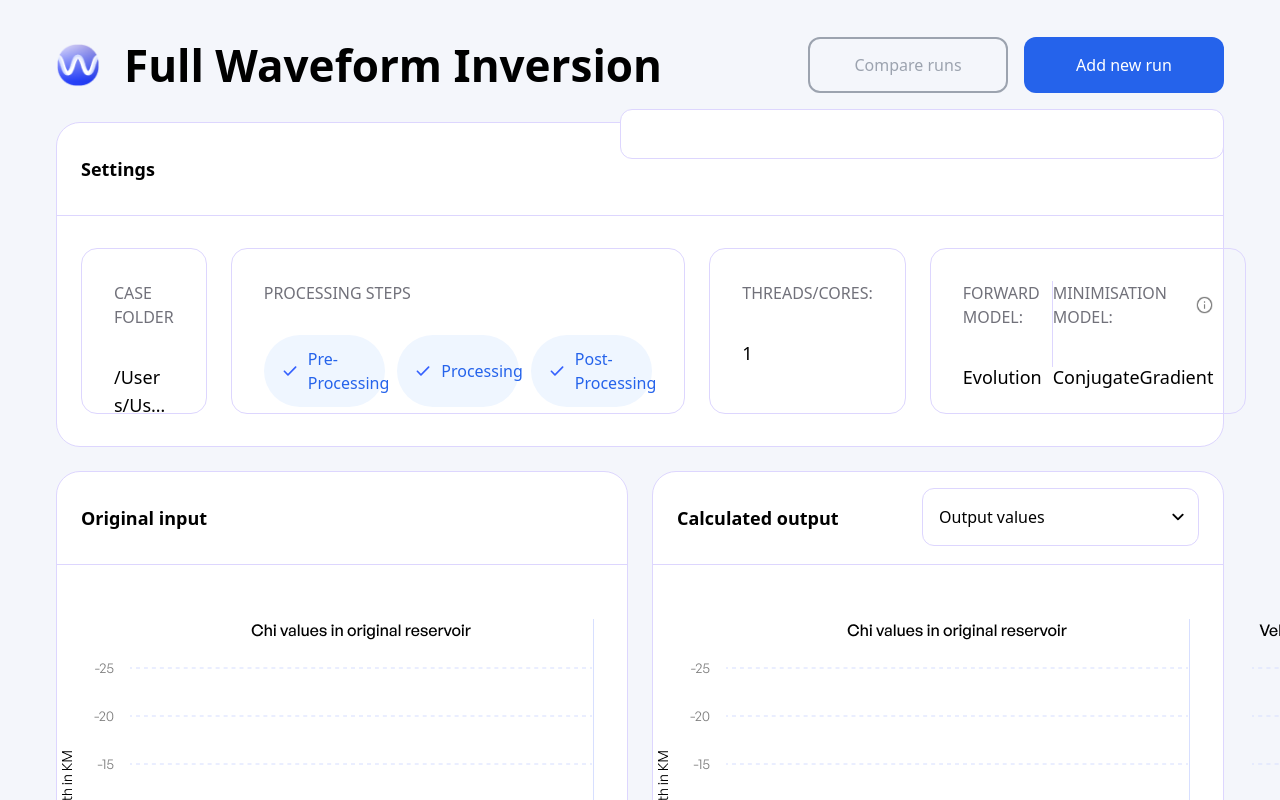
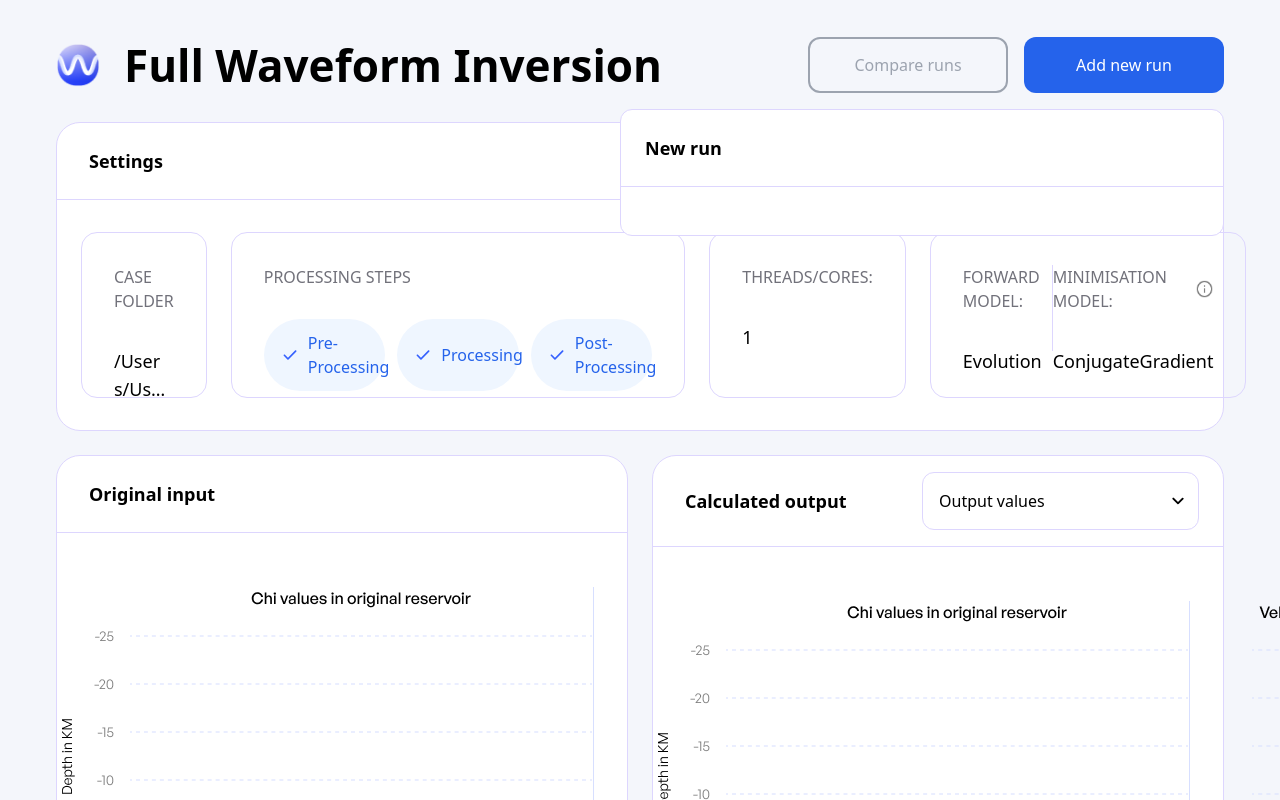
Before and after one commit to SalarGit/FWI, a React (Vite) app in the folder full-waveform-inversion/: page / in a window 1280 px wide. Both pictures are taken after a click on the button "Add new run". Shown: the top 800 px of the page. Built offline with nearby package versions, Linux system fonts and the light colour scheme.

Commit message:
Implement UppertPart component

```diff
--- a/full-waveform-inversion/src/components/Header.jsx
+++ b/full-waveform-inversion/src/components/Header.jsx
@@ -2,6 +2,9 @@ import { useState } from 'react';
 
 import '../index.css'
 import logo from '../assets/fwi-logo.png'
+
+import H1 from './custom/H1.jsx';
+import UpperPart from './custom/UpperPart.jsx';
 
 export default function Header() {
     const [addingNewRun, setAddingNewRun] = useState(false);
@@ -43,11 +46,15 @@ export default function Header() {
                     </button>
                     {addingNewRun && (
                         // New Run Container
-                        <div className='absolute w-[604px] p-6 mt-4 right-0
+                        <div className='absolute w-[604px] mt-4 right-0
                             bg-white border border-violet-200 rounded-xl'
                         >
-                            {/* Top Part */}
+                            <UpperPart heading='New run' styling='p-6' side={'t'}/>
 
+                            {/* Lower Part */}
+                            <div className='p-6'>
+
+                            </div>
                         </div>
                     )}
                 </div>
--- a/full-waveform-inversion/src/components/IO/Input.jsx
+++ b/full-waveform-inversion/src/components/IO/Input.jsx
@@ -1,19 +1,14 @@
 import H1 from ".././custom/H1.jsx";
+import Border from "../custom/Border.jsx";
+import UpperPart from "../custom/UpperPart.jsx";
 import EmptyGraphs from "./EmptyGraphs.jsx";
 
 export default function Input() {
     return (
         <div class="flex flex-col bg-white border border-violet-200 rounded-3xl w-1/2">
-            {/* Upper Part */}
-            <H1 heading="Original input"/>
+            <UpperPart heading={"Original input"} side={"t"} />
 
-            {/* Border */}
-            <div class="border-t border-violet-200" />
-
-            {/* Lower Part */}
-            {/* Graphs */}
             <EmptyGraphs />
-
         </div>
     )
 }
--- a/full-waveform-inversion/src/components/IO/Output.jsx
+++ b/full-waveform-inversion/src/components/IO/Output.jsx
@@ -56,12 +56,13 @@ export default function Output() {
         <div class="flex flex-col bg-white border border-violet-200 rounded-3xl w-1/2 h-[530px]">
             {/* Upper Part */}
             {/* Container */}
-            <div className="flex justify-between">
+            <div className="flex justify-between items-center py-4 pl-8 pr-6">
                 <H1 heading="Calculated output"/>
 
                 <div className="relative">
                     <button onClick={handleSetIsOpen}
-                        className="flex items-center justify-between pl-4 pr-2 py-4 my-4 mr-6
+                                                                                    // my-4 mr-6
+                        className="flex items-center justify-between pl-4 pr-2 py-4
                         border border-violet-200 rounded-xl w-[277px]"
                     >
                         <p>{outputType}</p>
--- /dev/null
+++ b/full-waveform-inversion/src/components/custom/Border.jsx
@@ -0,0 +1,5 @@
+export default function Border({side}) {
+    return (
+        <div className={`border-${side} border-violet-200`}/>
+    )
+}
--- a/full-waveform-inversion/src/components/custom/H1.jsx
+++ b/full-waveform-inversion/src/components/custom/H1.jsx
@@ -1,5 +1,5 @@
-export default function H1({ heading }) {
+export default function H1({ heading, styling=""}) {
     return (
-        <p className="py-8 pl-6 text-lg font-bold">{heading}</p>
+        <p className={`text-lg font-bold ${styling}`}>{heading}</p>
     )
 }
--- /dev/null
+++ b/full-waveform-inversion/src/components/custom/UpperPart.jsx
@@ -0,0 +1,11 @@
+import H1 from "./H1.jsx";
+import Border from "./Border.jsx";
+
+export default function UpperPart({heading, side, styling="py-6 pl-8"}) {
+    return (
+        <div>
+            <H1 heading={heading} styling={styling}/>
+            <Border side={side}/>
+        </div>
+    )
+}
--- a/full-waveform-inversion/src/components/settings/Settings.jsx
+++ b/full-waveform-inversion/src/components/settings/Settings.jsx
@@ -3,6 +3,7 @@ import H2 from '../custom/H2.jsx';
 
 import Model from './Model.jsx';
 import Process from './Process.jsx';
+import UpperPart from '../custom/UpperPart.jsx';
 
 export default function Settings() {
     return (
@@ -10,8 +11,7 @@ export default function Settings() {
         <div class="flex flex-col bg-white border border-violet-200 rounded-3xl">
 
             {/* Upper Part */}
-            <H1 heading="Settings"/>
-            <div class="border-t border-violet-200" />
+            <UpperPart heading={"Settings"} side={"t"}/>
 
             {/* Lower Part */}
             <div className="flex space-x-6 py-8 px-6">
--- a/full-waveform-inversion/src/components/settings/data/DataBlock.jsx
+++ b/full-waveform-inversion/src/components/settings/data/DataBlock.jsx
@@ -1,7 +1,7 @@
 import Data from "./Data.jsx";
 
-export default function DataBlock({header, dataObject}) {
-    const outerStyle = header ? "grid grid-cols-2 gap-4" : "grid grid-cols-1 gap-4";
+export default function DataBlock({heading, dataObject}) {
+    const outerStyle = heading ? "grid grid-cols-2 gap-4" : "grid grid-cols-1 gap-4";
     // [auto_auto]
 
     return (
@@ -9,7 +9,7 @@ export default function DataBlock({header, dataObject}) {
         // <div className={outerStyle}>
         // max-w-max
         <div className={outerStyle}>
-            {header && <p className="text-sm font-medium col-span-2">{header}</p>}
+            {heading && <p className="text-sm font-medium col-span-2">{heading}</p>}
                 {
                     Object.entries(dataObject).map(([key, value]) => (
                         <Data title={key} value={value}/>
```
